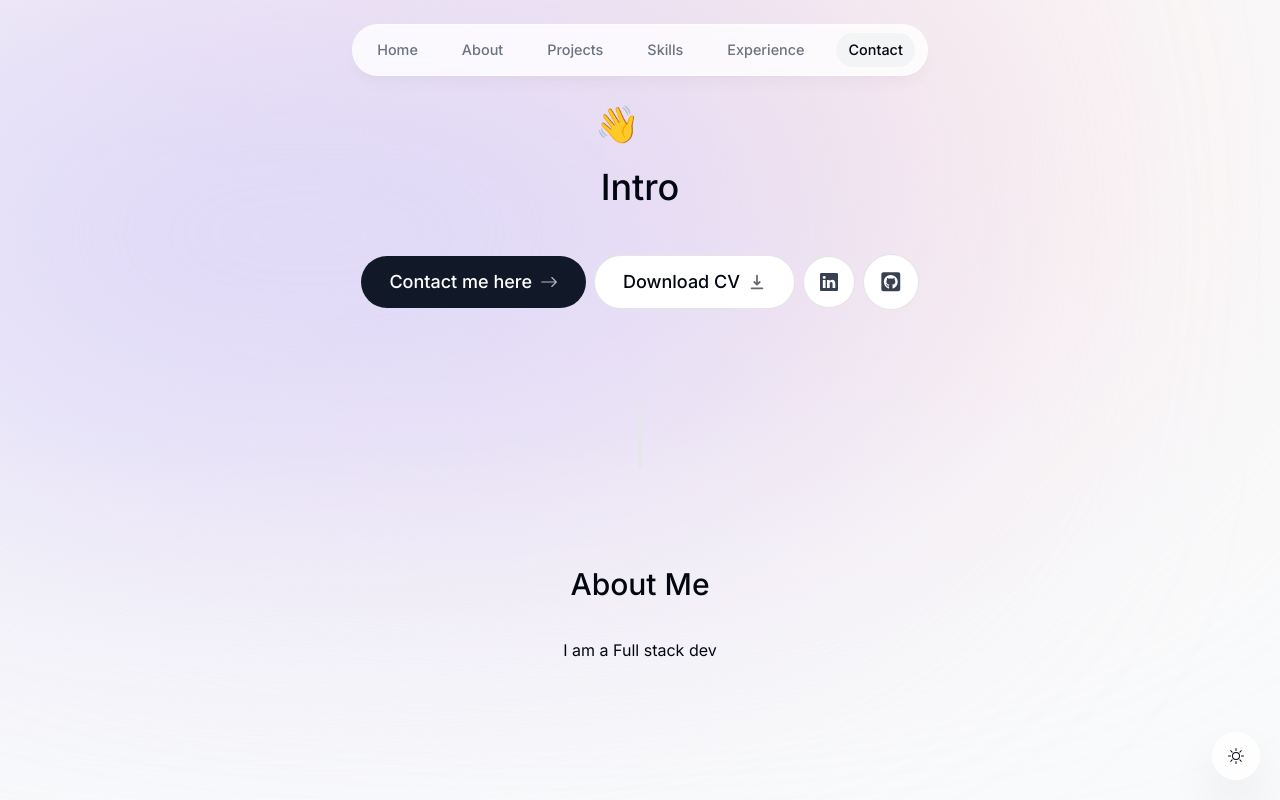
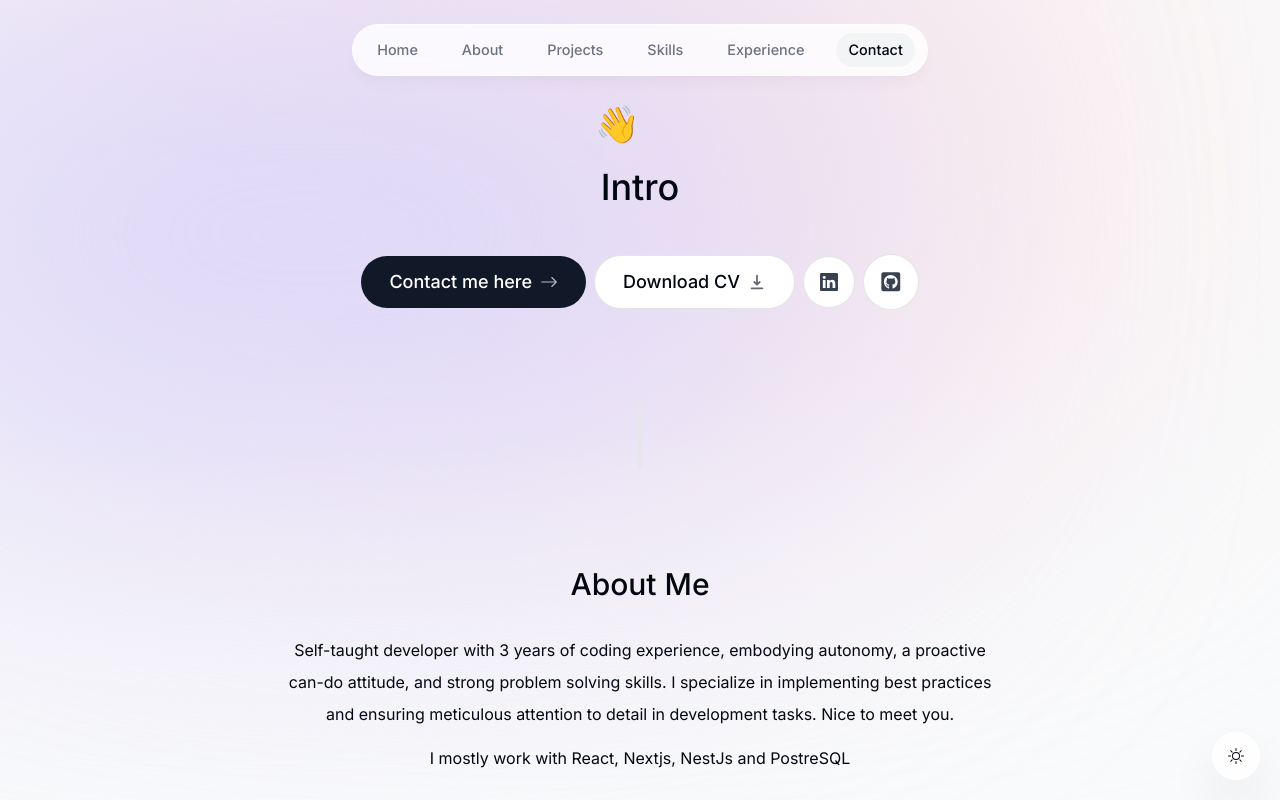
Before and after one commit to JustLenard/Portfolio-Website, a Next.js app: page / in a window 1280 px wide. Shown: the top 800 px of the page. Built offline with nearby package versions, Linux system fonts and the light colour scheme; no server answers.

Commit message:
Added about me

```diff
--- a/components/about.tsx
+++ b/components/about.tsx
@@ -17,7 +17,14 @@ export default function About() {
 			transition={{ delay: 0.175 }}
 			id="about"
 		>
-			<SectionHeading>About me</SectionHeading>I am a Full stack dev
+			<SectionHeading>About me</SectionHeading>
+			<p className="mb-3">
+				Self-taught developer with 3 years of coding experience, embodying autonomy, a
+				proactive can-do attitude, and strong problem solving skills. I specialize in
+				implementing best practices and ensuring meticulous attention to detail in
+				development tasks. Nice to meet you.
+			</p>
+			<p>I mostly work with React, Nextjs, NestJs and PostreSQL</p>
 		</motion.section>
 	)
 }
```
